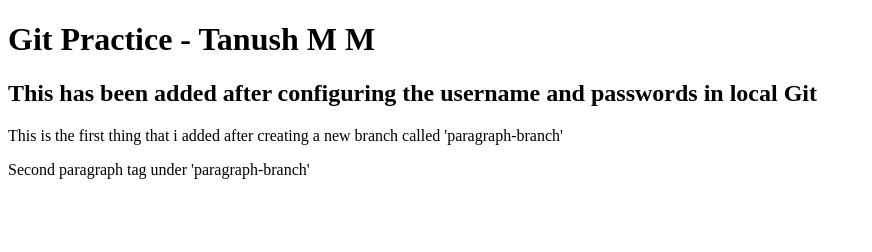
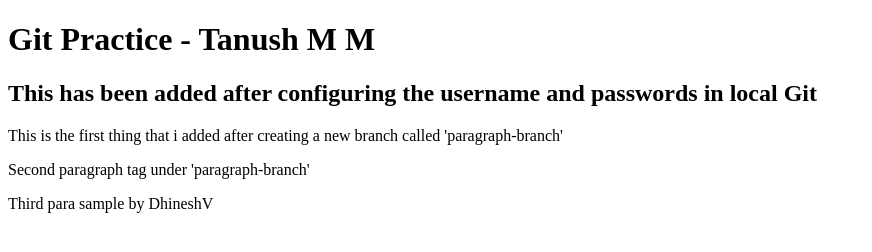
Before and after one commit to tanush-peronal-cei/git-practice, a plain HTML site: page index.html in a window 1280 px wide. Shown: the whole page, without its empty margins (0-872 px from the left). Drawn offline with Linux system fonts and the light colour scheme.

Commit message:
ADD-para on index.html

```diff
--- a/index.html
+++ b/index.html
@@ -12,5 +12,7 @@
     <p>This is the first thing that i added after creating a new branch called 'paragraph-branch'</p>
 
     <p>Second paragraph tag under 'paragraph-branch'</p>
+
+    <p>Third para sample by DhineshV</p>
 </body>
 </html>
```
